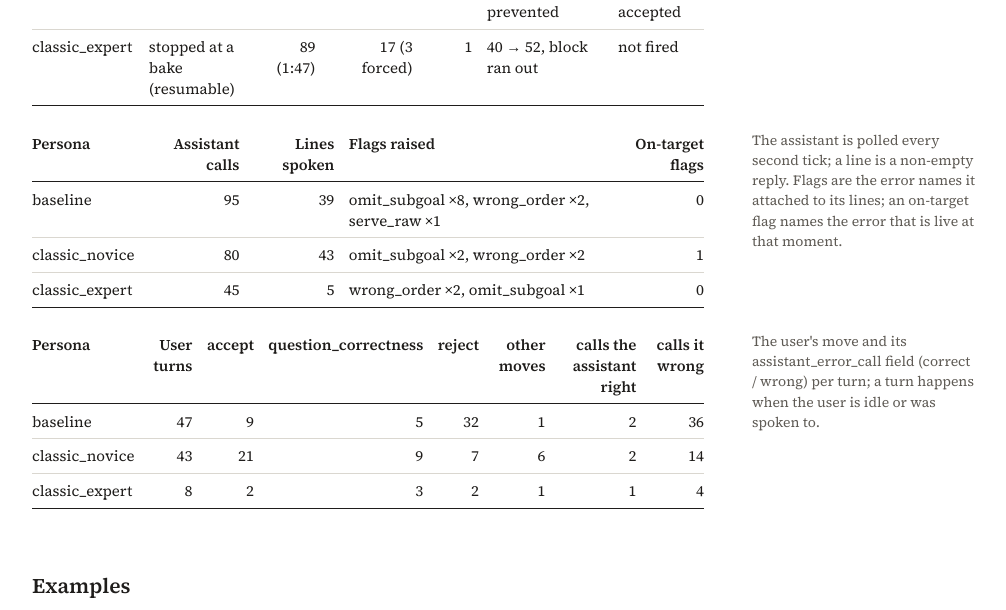
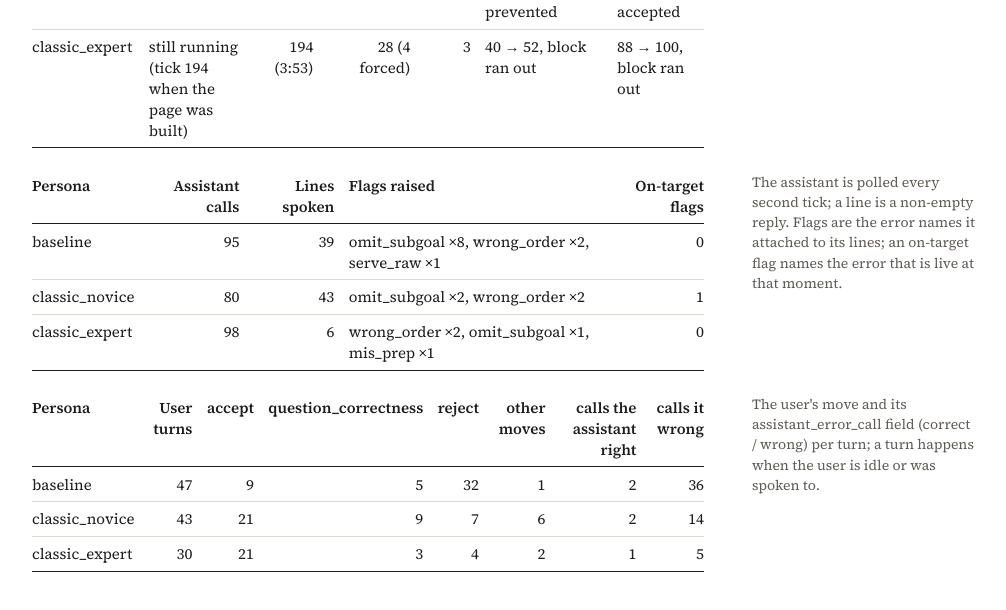
Before and after one commit to jxb1st/coffee_user_simulation, a plain HTML site: page index.html in a window 1280 px wide. Shown: the part 3715-4325 px from the top of the page, without its empty margins (136-1142 px from the left). Drawn offline with Linux system fonts and the light colour scheme; grey boxes are pictures that could not be loaded.

Commit message:
Show the running expert episode from its checkpoint
Co-Authored-By: Claude Fable 5.1 <noreply@anthropic.com>

```diff
--- a/index.html
+++ b/index.html
@@ -685,7 +685,7 @@ mis_prep: '&lt;The mistake in play: you are steaming the milk on to thick foam w
         <tbody>
           <tr><td>baseline</td><td>user stopped: queue empty for 30 ticks</td><td class="num">190 (3:48)</td><td class="num">24 (4 forced)</td><td class="num">3</td><td>40 → 52, block ran out</td><td>113 → 125, block ran out</td></tr>
           <tr><td>classic_novice</td><td>task completed</td><td class="num">160 (3:12)</td><td class="num">27 (3 forced)</td><td class="num">4</td><td>40 → 42, user accepted, prevented</td><td>78 → 88, user accepted</td></tr>
-          <tr><td>classic_expert</td><td>stopped at a bake (resumable)</td><td class="num">89 (1:47)</td><td class="num">17 (3 forced)</td><td class="num">1</td><td>40 → 52, block ran out</td><td>not fired</td></tr>
+          <tr><td>classic_expert</td><td>still running (tick 194 when the page was built)</td><td class="num">194 (3:53)</td><td class="num">28 (4 forced)</td><td class="num">3</td><td>40 → 52, block ran out</td><td>88 → 100, block ran out</td></tr>
         </tbody>
       </table>
     </div>
@@ -696,7 +696,7 @@ mis_prep: '&lt;The mistake in play: you are steaming the milk on to thick foam w
         <tbody>
           <tr><td>baseline</td><td class="num">95</td><td class="num">39</td><td>omit_subgoal ×8, wrong_order ×2, serve_raw ×1</td><td class="num">0</td></tr>
           <tr><td>classic_novice</td><td class="num">80</td><td class="num">43</td><td>omit_subgoal ×2, wrong_order ×2</td><td class="num">1</td></tr>
-          <tr><td>classic_expert</td><td class="num">45</td><td class="num">5</td><td>wrong_order ×2, omit_subgoal ×1</td><td class="num">0</td></tr>
+          <tr><td>classic_expert</td><td class="num">98</td><td class="num">6</td><td>wrong_order ×2, omit_subgoal ×1, mis_prep ×1</td><td class="num">0</td></tr>
         </tbody>
       </table>
     </div>
@@ -707,7 +707,7 @@ mis_prep: '&lt;The mistake in play: you are steaming the milk on to thick foam w
         <tbody>
           <tr><td>baseline</td><td class="num">47</td><td class="num">9</td><td class="num">5</td><td class="num">32</td><td class="num">1</td><td class="num">2</td><td class="num">36</td></tr>
           <tr><td>classic_novice</td><td class="num">43</td><td class="num">21</td><td class="num">9</td><td class="num">7</td><td class="num">6</td><td class="num">2</td><td class="num">14</td></tr>
-          <tr><td>classic_expert</td><td class="num">8</td><td class="num">2</td><td class="num">3</td><td class="num">2</td><td class="num">1</td><td class="num">1</td><td class="num">4</td></tr>
+          <tr><td>classic_expert</td><td class="num">30</td><td class="num">21</td><td class="num">3</td><td class="num">4</td><td class="num">2</td><td class="num">1</td><td class="num">5</td></tr>
         </tbody>
       </table>
     </div>
```
